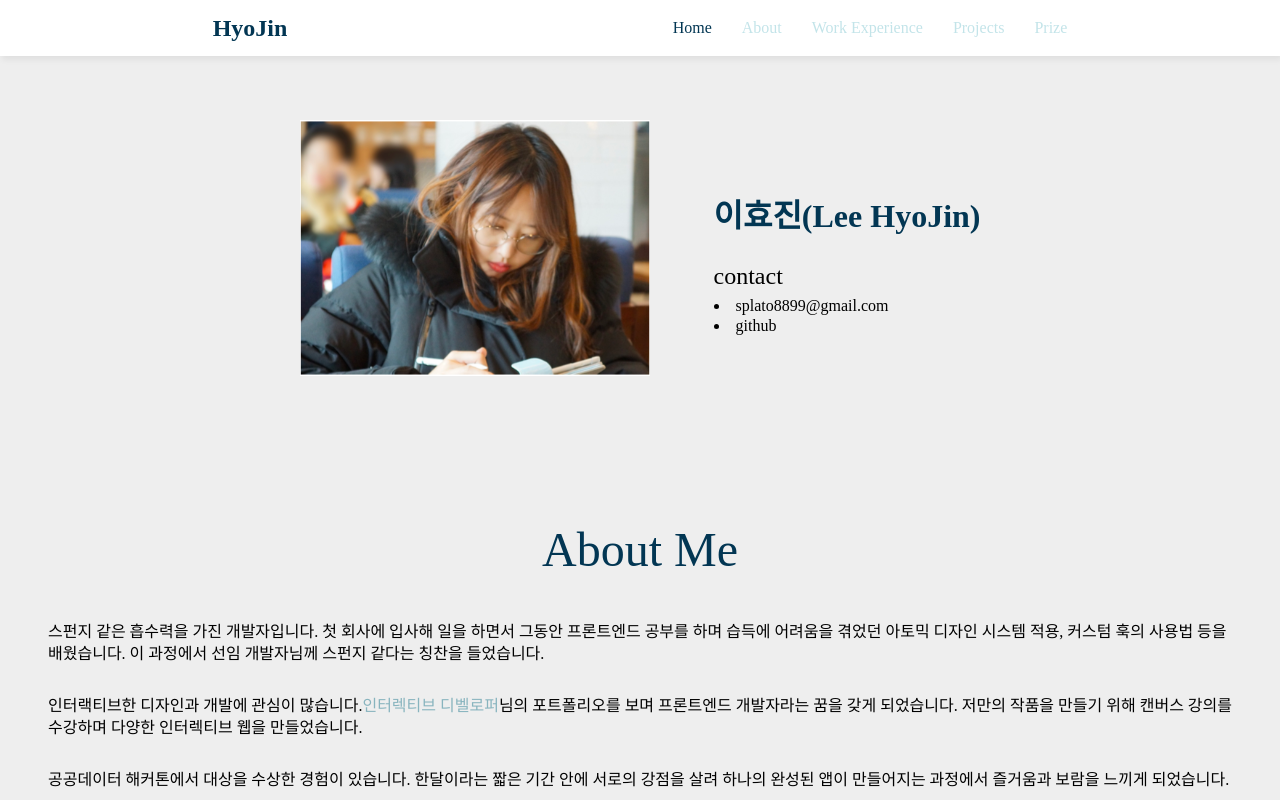
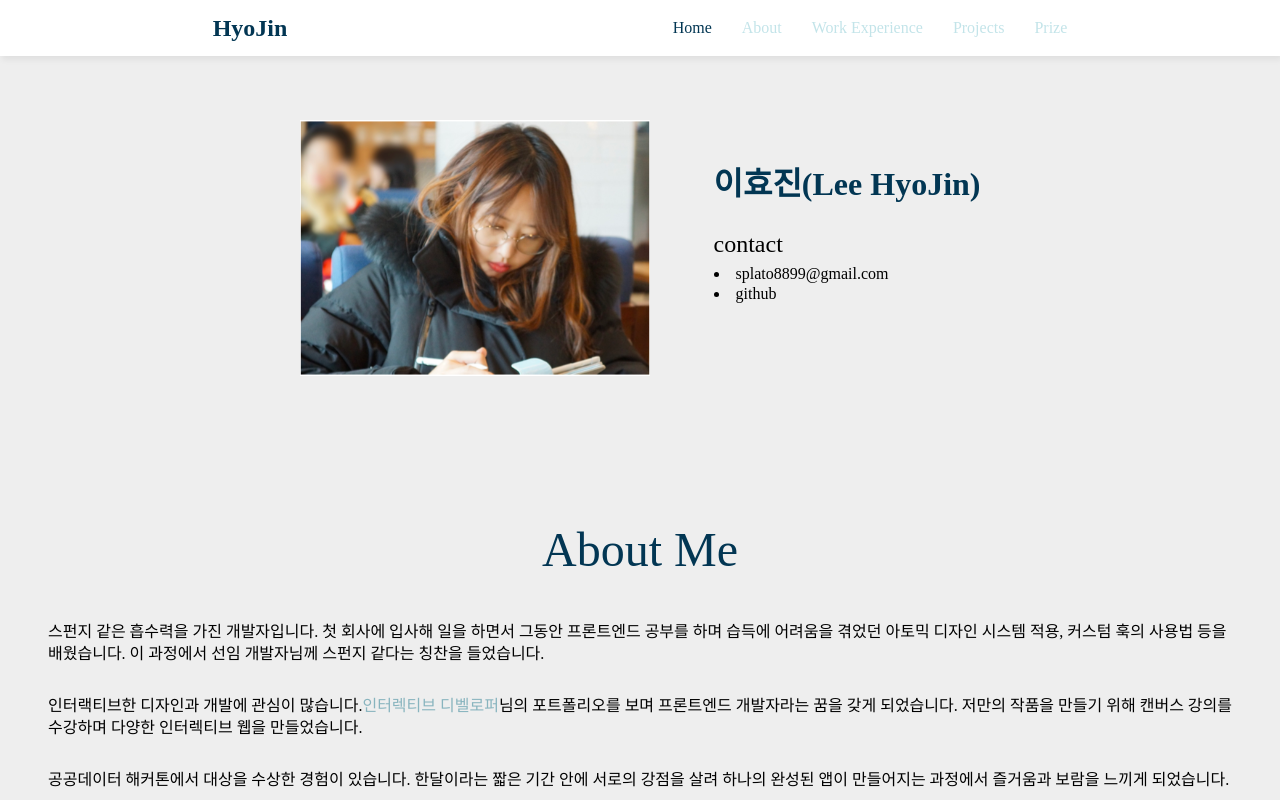
Before and after one commit to hyojinLee-git/portfolio, a React (Vite) app: page / in a window 1280 px wide. Shown: the top 800 px of the page. Built offline with nearby package versions, Linux system fonts and the light colour scheme.

Commit message:
feat: section1 수정

```diff
--- a/src/containers/Sections/Section1/index.tsx
+++ b/src/containers/Sections/Section1/index.tsx
@@ -12,7 +12,11 @@
                     <h3>contact</h3>
                     <ul>
                         <li>splato8899@gmail.com</li>
-                        <li>github</li>
+                        <li>
+                            <a href="https://github.com/hyojinLee-git">
+                                github
+                            </a>
+                        </li>
                     </ul>
                 </address>
             </div>
--- a/src/containers/Sections/Section1/style.css
+++ b/src/containers/Sections/Section1/style.css
@@ -13,7 +13,7 @@
 }
 
 .section1 > .information {
-    margin-top: 5rem;
+    margin-top: 3rem;
 }
 .section1 > .information > h1 {
     font-size: 2rem;
```
